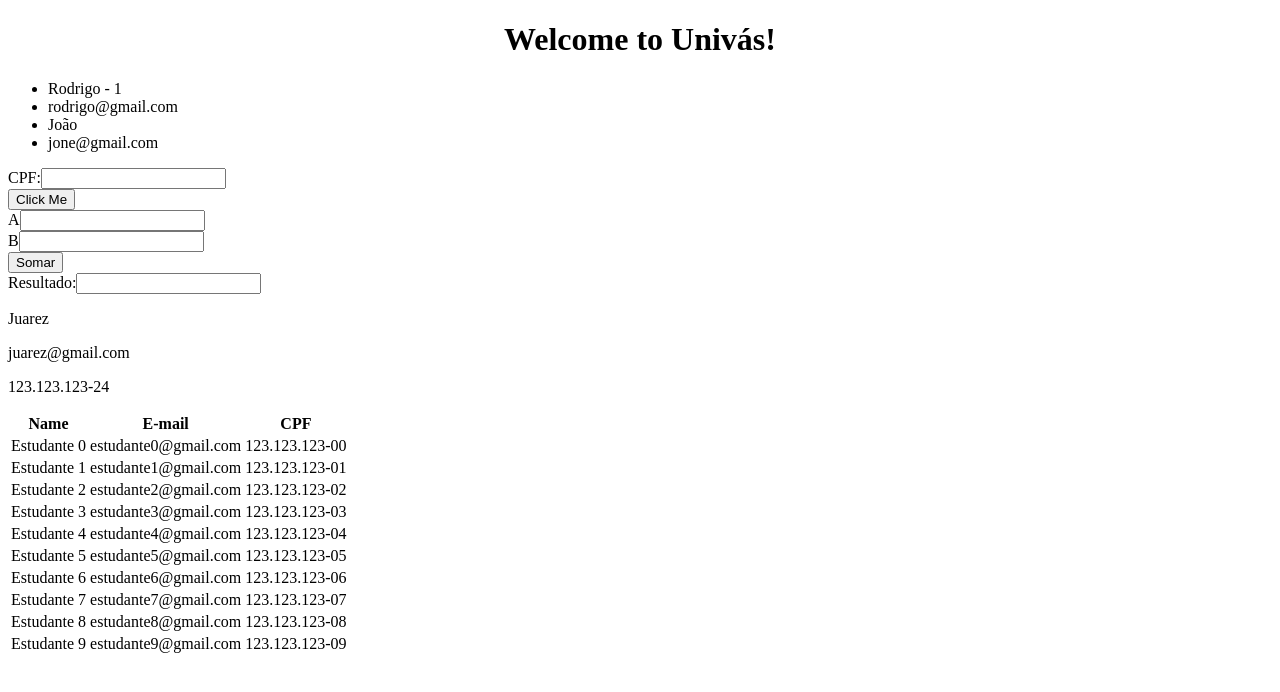
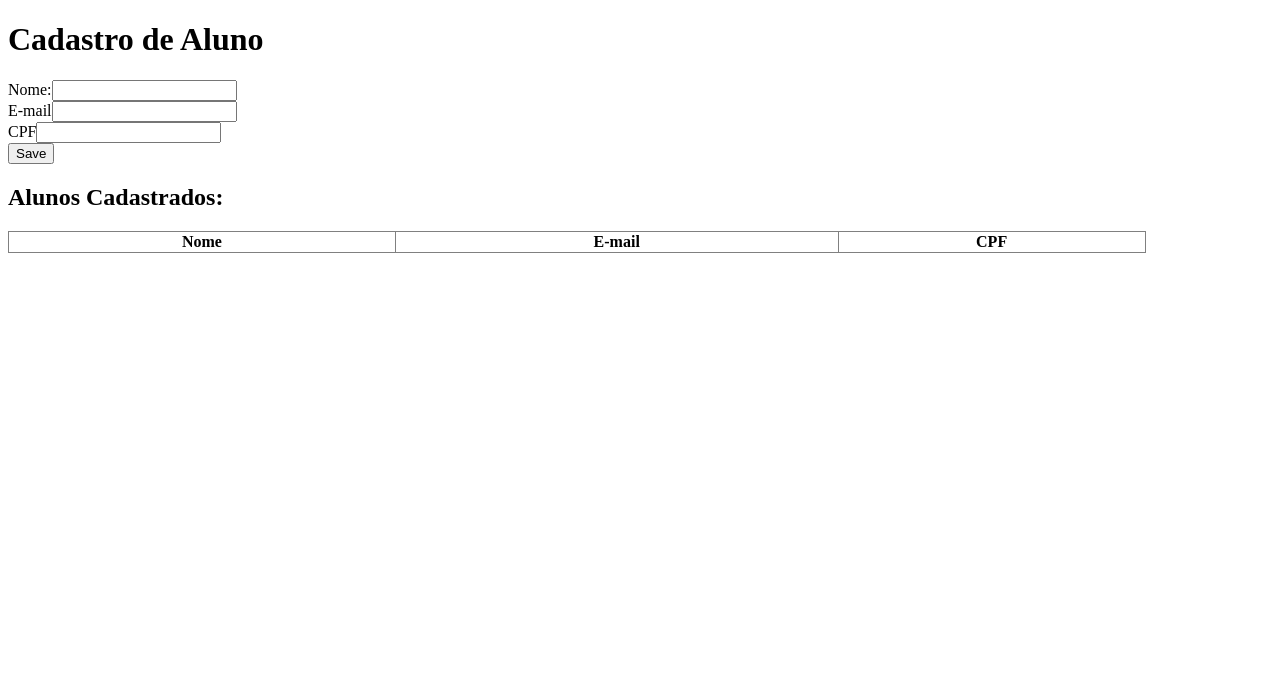
Before and after one commit to univas/2019-lab6, an Angular app in the folder primeira-aula/: page / in a window 1280 px wide. Shown: the top 692 px of the page. Built offline with nearby package versions, Linux system fonts and the light colour scheme.

Commit message:
Add table to show data from list

```diff
--- a/primeira-aula/src/app/app.component.css
+++ b/primeira-aula/src/app/app.component.css
@@ -0,0 +1,8 @@
+table {
+    border-collapse: collapse;
+    width: 90%;
+}
+
+th, td {
+    border: 1px solid gray;
+}
--- a/primeira-aula/src/app/app.component.html
+++ b/primeira-aula/src/app/app.component.html
@@ -1,3 +1,4 @@
+<!--
 <div style="text-align:center">
   <h1>
     Welcome to {{ title }}!
@@ -28,7 +29,7 @@
 </div>
 
 <button (click)="sum()">Somar</button>
-<div>
+<div *ngIf="valueC">
   <label>Resultado:</label>
   <input type="number" [(ngModel)]="valueC">
 </div>
@@ -55,3 +56,37 @@
     </tr>
   </tbody>
 </table>
+-->
+<h1>Cadastro de Aluno</h1>
+
+<div>
+  <label for="name">Nome:</label>
+  <input type="text" id="name" [(ngModel)]="newStudent.name">
+</div>
+<div>
+  <label for="email">E-mail</label>
+  <input type="email" id="email" [(ngModel)]="newStudent.email">
+</div>
+<div>
+  <label for="cpf">CPF</label>
+  <input type="text" id="cpf" [(ngModel)]="newStudent.cpf">
+</div>
+<input type="button" value="Save" (click)="saveStudent()">
+
+<h2>Alunos Cadastrados:</h2>
+<table>
+  <thead>
+    <tr>
+      <th>Nome</th>
+      <th>E-mail</th>
+      <th>CPF</th>
+    </tr>
+  </thead>
+  <tbody>
+    <tr *ngFor="let st of studentList">
+      <td>{{ st.name }}</td>
+      <td>{{ st.email }}</td>
+      <td>{{ st.cpf }}</td>
+    </tr>
+  </tbody>
+</table>
--- a/primeira-aula/src/app/app.component.ts
+++ b/primeira-aula/src/app/app.component.ts
@@ -25,6 +25,9 @@
   students : Student[] = [];
 
   ngOnInit() {
+    this.newStudent = new Student();
+    this.studentList = [];
+
     console.log('INICIALIZAÇÃO!!!');
 
     this.fakeStudent = new Student();
@@ -50,4 +53,18 @@
     this.valueC = this.valueA + this.valueB;
   }
 
+
+
+
+
+
+
+  ////////////NEW PART///////////////
+  newStudent: Student;
+  studentList: Student[];
+
+  saveStudent() {
+    this.studentList.push(this.newStudent);
+    this.newStudent = new Student();
+  }
 }
```
